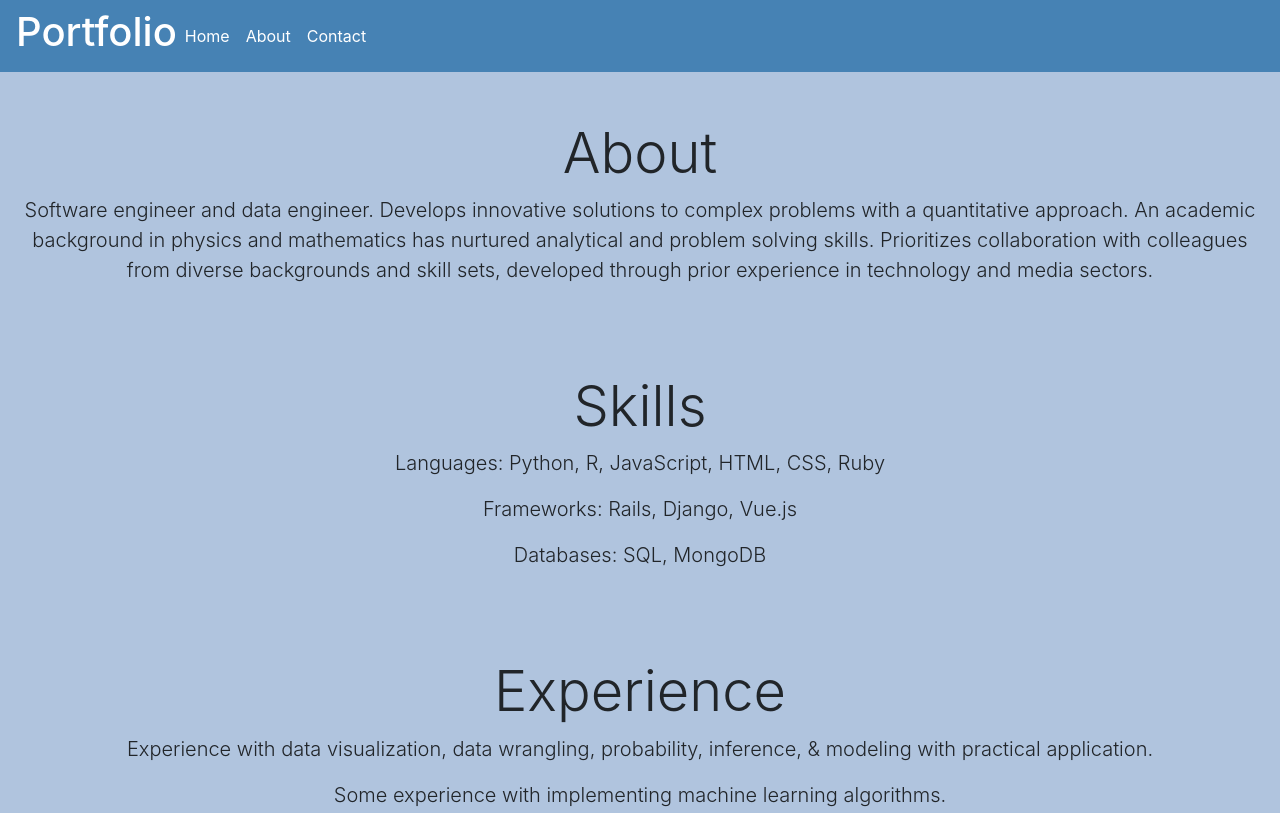
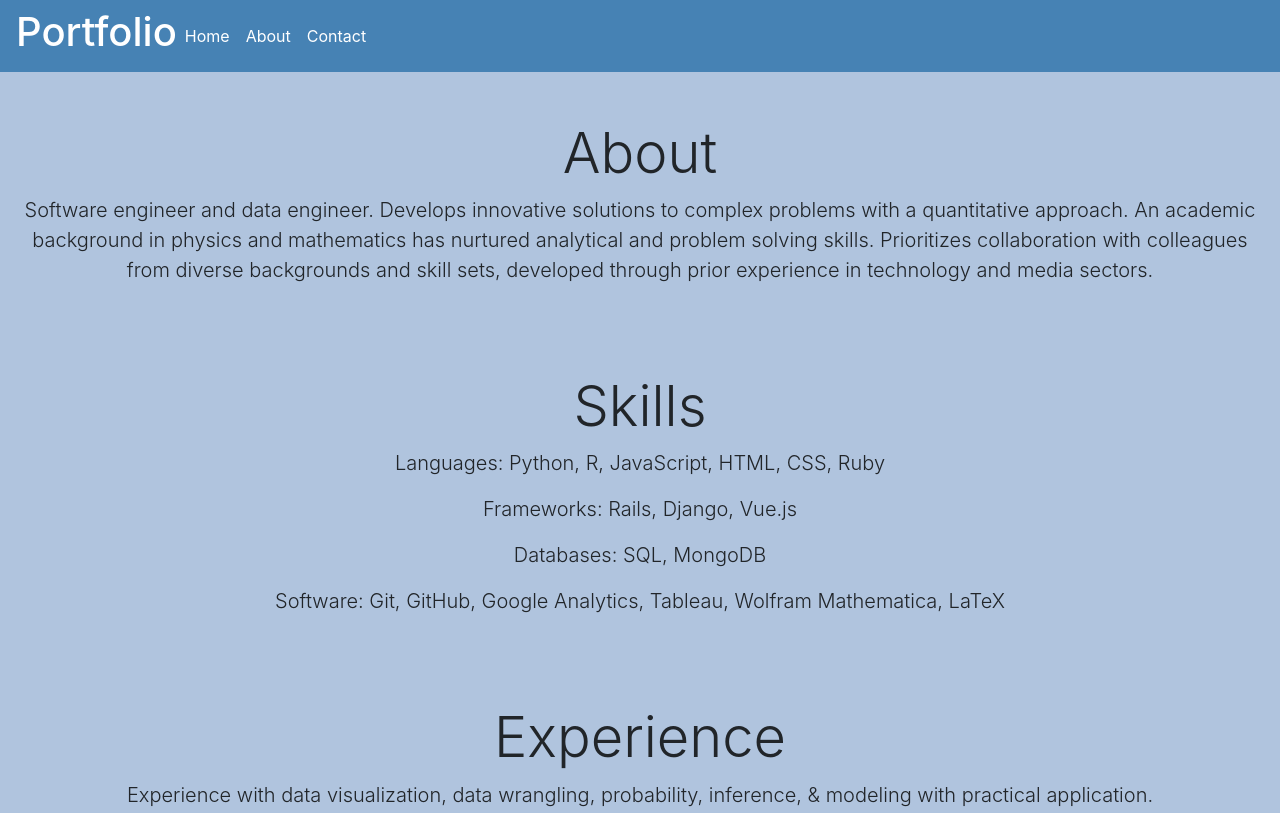
Before and after one commit to emestiza/emestiza.github.io, a plain HTML site: page about.html in a window 1280 px wide. Shown: the top 813 px of the page. Drawn offline with nearby package versions, Linux system fonts and the light colour scheme.

Commit message:
Version 2 update

```diff
--- a/about.html
+++ b/about.html
@@ -70,6 +70,9 @@
   <p class="lead">
     Databases: SQL, MongoDB
   </p>
+  <p class="lead">
+    Software: Git, GitHub, Google Analytics, Tableau, Wolfram Mathematica, LaTeX
+  </p>
 </div>
 
 <div class="px-3 py-3 pt-md-5 pb-md-4 mx-auto text-center">
```
Also changed, not shown: index.html (+1 -1 lines).
